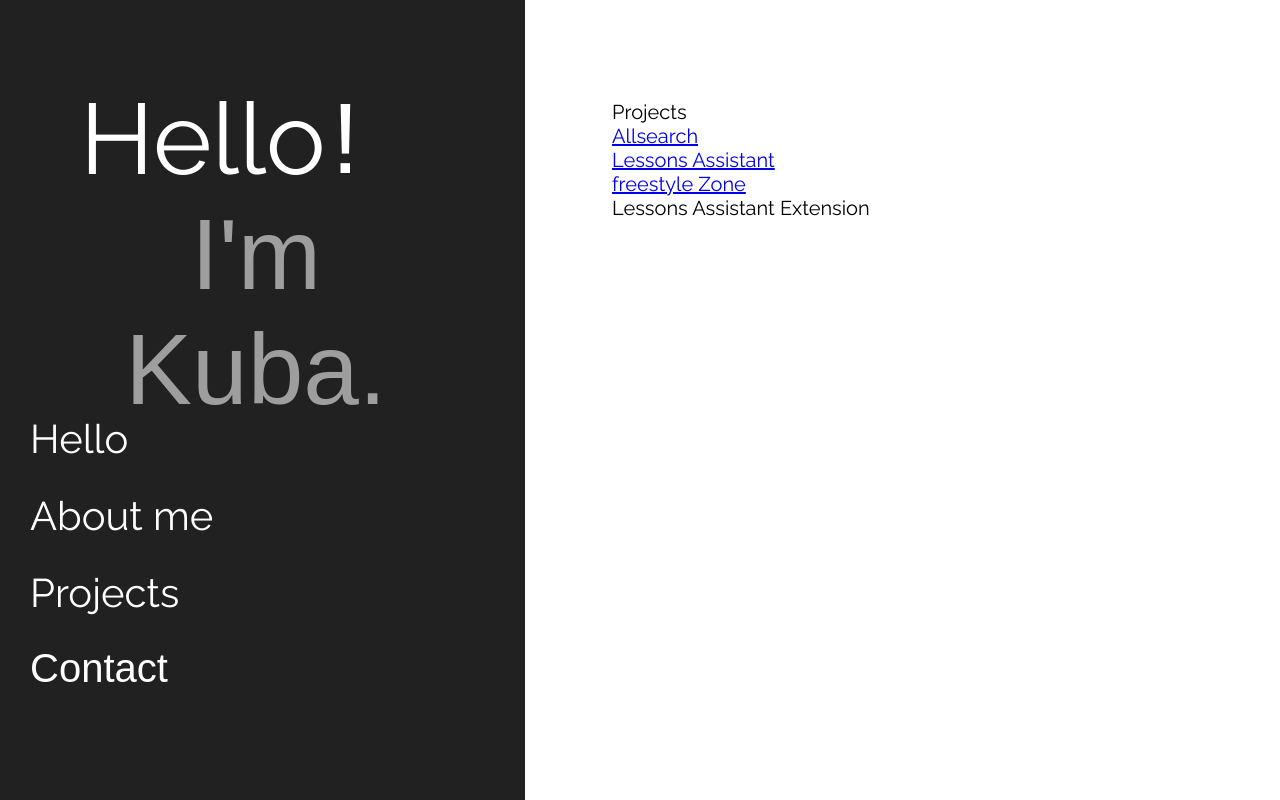
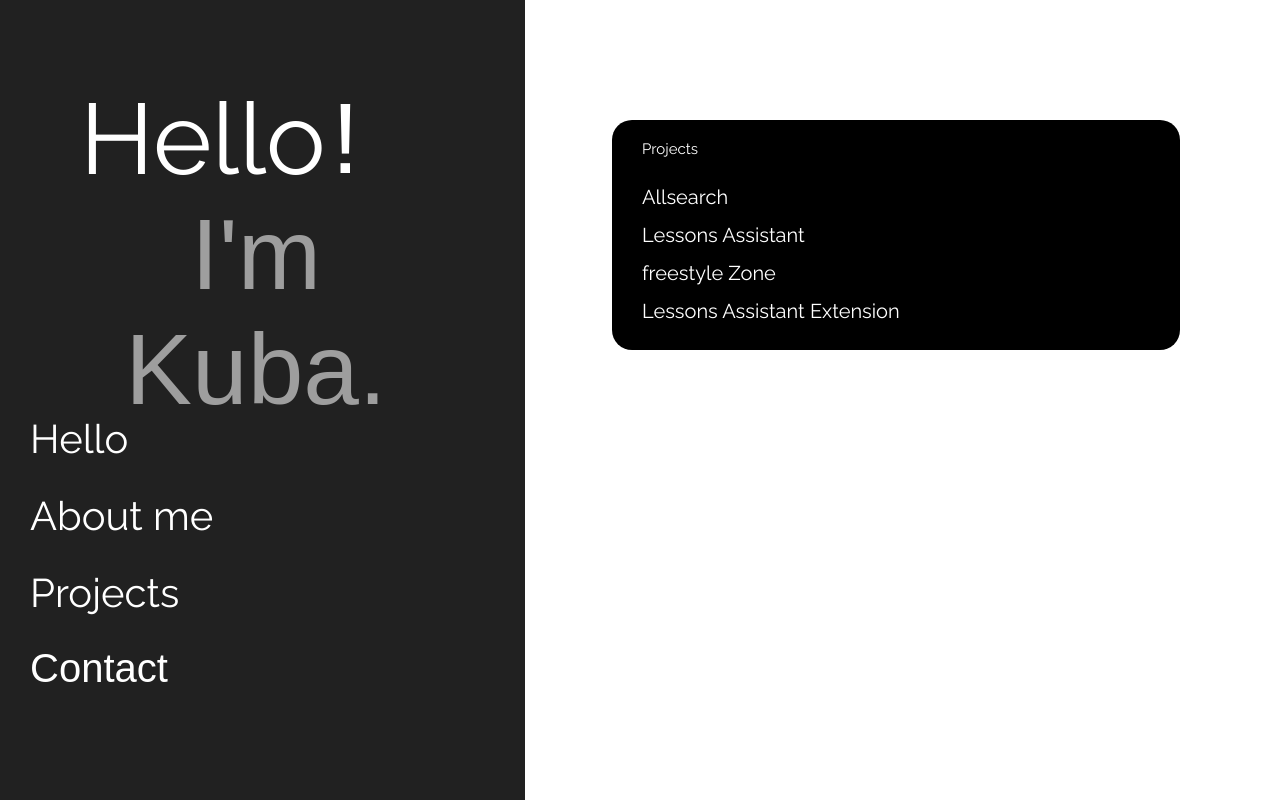
Before and after one commit to jakubLabendowicz/jakubLabendowicz.github.io, a browser extension: page projects.html in a window 1280 px wide. Drawn offline with Linux system fonts and the light colour scheme.

Commit message:
temporary projects

```diff
--- a/projects.html
+++ b/projects.html
@@ -5,6 +5,7 @@
     <title>Jakub Łabendowicz - projects</title>
     <link rel="icon" href="icon.png">
     <link rel="stylesheet" href="style.css">
+    <link rel="stylesheet" href="temporary.css">
     <script type="text/javascript" src="https://platform.linkedin.com/badges/js/profile.js" async defer></script>
   </head>
   <body onload="viewEasterEggs()">
```
